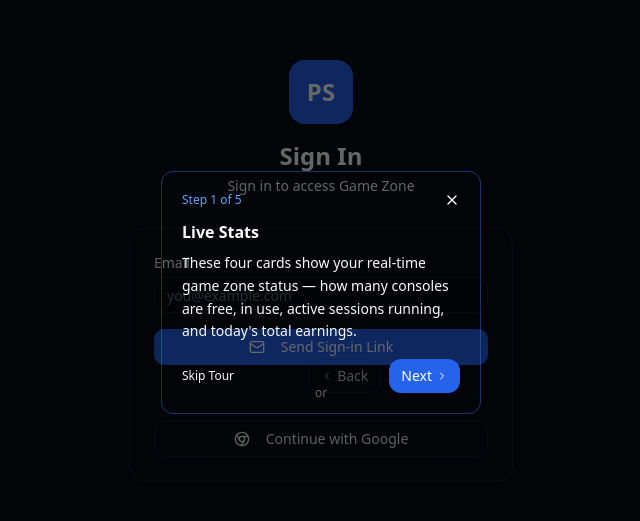
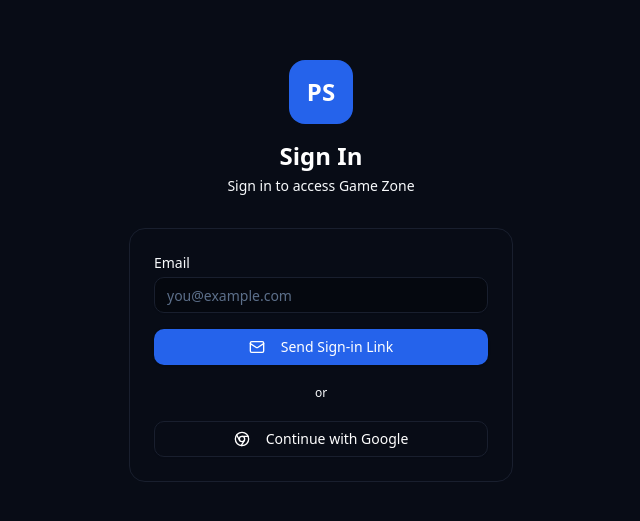
Before and after one commit to sentflix01/game-zone-monitoring, a React (Vite) app: page /login in a window 1280 px wide. Shown: the part 129-650 px from the top of the page, without its empty margins (319-959 px from the left). Built offline with nearby package versions, Linux system fonts and the light colour scheme; no server answers.

Commit message:
fix: hide tour tooltip on login page

```diff
--- a/dev-dist/sw.js
+++ b/dev-dist/sw.js
@@ -82,7 +82,7 @@ define(['./workbox-f7c39696'], (function (workbox) { 'use strict';
     "revision": "3ca0b8505b4bec776b69afdba2768812"
   }, {
     "url": "index.html",
-    "revision": "0.7bfcmuvn2dg"
+    "revision": "0.nuekn78eq8o"
   }], {});
   workbox.cleanupOutdatedCaches();
   workbox.registerRoute(new workbox.NavigationRoute(workbox.createHandlerBoundToURL("index.html"), {
--- a/src/contexts/TourContext.jsx
+++ b/src/contexts/TourContext.jsx
@@ -18,10 +18,10 @@ export function TourProvider({ children }) {
     currentStepIndex: 0,
   });
 
-  // Auto-start on first visit
+  // Auto-start on first visit (only when inside the app, not on login page)
   useEffect(() => {
     try {
-      if (!localStorage.getItem(STORAGE_KEY)) {
+      if (!localStorage.getItem(STORAGE_KEY) && location.pathname !== '/login') {
         setState({ isActive: true, currentPageIndex: 0, currentStepIndex: 0 });
       }
     } catch { /* private browsing */ }
@@ -111,7 +111,7 @@ export function TourProvider({ children }) {
     }}>
       {children}
       <HelpButton currentPath={location.pathname} />
-      {state.isActive && currentStep && <TourTooltip />}
+      {state.isActive && currentStep && location.pathname !== '/login' && <TourTooltip />}
     </TourContext.Provider>
   );
 }
```
